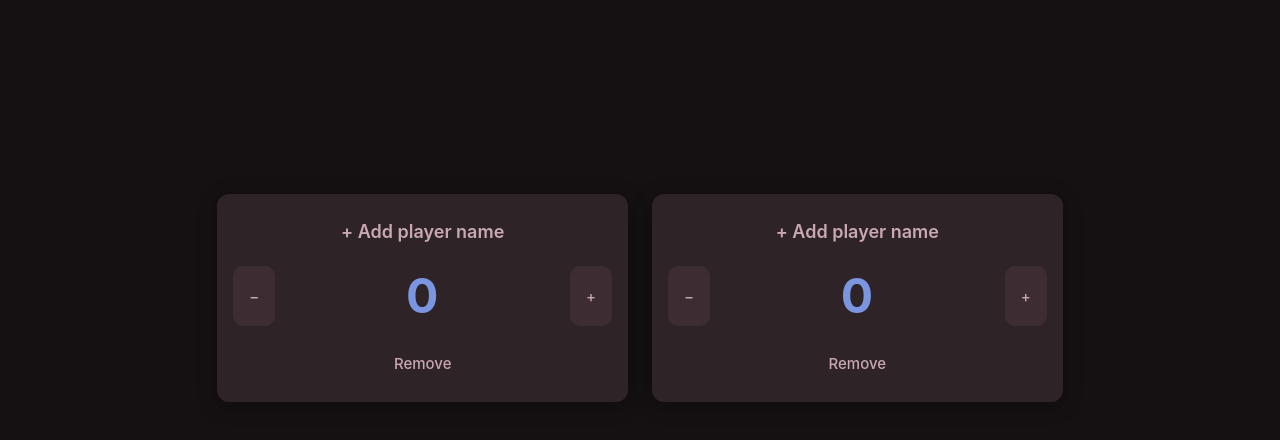
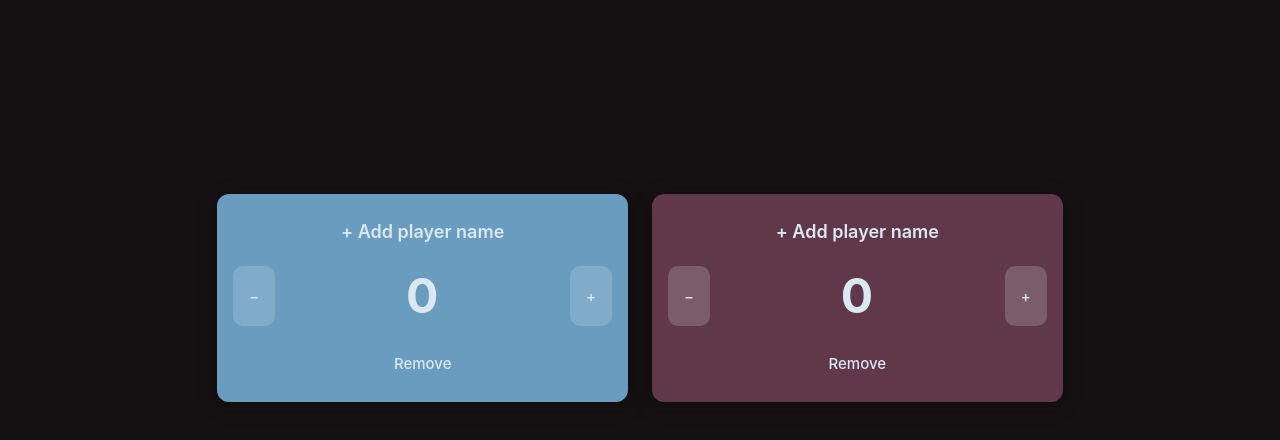
Before and after one commit to Laima-Mazeikyte/score-keeper, a plain HTML site: page index.html in a window 1280 px wide. Shown: the part 148-588 px from the top of the page. Drawn offline with Linux system fonts and the light colour scheme; a web font is replaced by a local one.

Commit message:
color token adjustments

```diff
--- a/styles.css
+++ b/styles.css
@@ -6,15 +6,15 @@
   --bg: var(--gray-1000);
   --surface: var(--gray-900);
   --surface-hover: var(--gray-800);
-  --text: var(--gray-200);
-  --text-muted: var(--blue-500);
+  --text: var(--blue-50);
+  --text-muted: var(--blue-50);
   --primary: var(--blue-500);
   --primary-hover: var(--blue-400);
   --primary-text: var(--gray-950);
   --secondary: transparent;
   --secondary-border: var(--blue-500);
   --tertiary: transparent;
-  --tertiary-text: var(--gray-300);
+  --tertiary-text: var(--blue-50);
   /* Alpha variants (color-mix from primitives) */
   --secondary-hover: color-mix(in srgb, var(--blue-500) 15%, transparent);
   --tertiary-hover: color-mix(in srgb, var(--gray-300) 12%, transparent);
@@ -149,6 +149,20 @@ body {
   gap: var(--space-3);
 }
 
+/* Card backgrounds: one secondary colour per card, exact order from tokens/colors.css */
+.players-grid .player-card:nth-child(1)  { background: #699CBF; }  /* secondary-1 */
+.players-grid .player-card:nth-child(2)  { background: #61384A; }  /* secondary-2 */
+.players-grid .player-card:nth-child(3)  { background: #617627; }  /* secondary-3 */
+.players-grid .player-card:nth-child(4)  { background: #F675D2; }  /* secondary-4 */
+.players-grid .player-card:nth-child(5)  { background: #FBA514; }  /* secondary-5 */
+.players-grid .player-card:nth-child(6)  { background: #786CC6; }  /* secondary-6 */
+.players-grid .player-card:nth-child(7)  { background: #A84010; }  /* secondary-7 */
+.players-grid .player-card:nth-child(8)  { background: #5E5203; }  /* secondary-8 */
+.players-grid .player-card:nth-child(9)  { background: #2D6B7C; }  /* secondary-9 */
+.players-grid .player-card:nth-child(10) { background: #544B8A; }  /* secondary-10 */
+.players-grid .player-card:nth-child(11) { background: #F05B17; }  /* secondary-11 */
+.players-grid .player-card:nth-child(12) { background: #AC5293; }  /* secondary-12 */
+
 .player-name-row {
   display: flex;
   align-items: center;
@@ -205,7 +219,7 @@ body {
 .score {
   font-size: 3rem;
   font-weight: 700;
-  color: var(--primary);
+  color: var(--blue-50);
   text-align: center;
   letter-spacing: 0.02em;
   line-height: 1.2;
@@ -257,8 +271,8 @@ button:active {
 /* Score +/- buttons: fill row top-to-bottom; slight darker default so shape is visible, hover same as Add player */
 .score-controls .score-btn {
   padding: 0 var(--space-4);
-  background: var(--surface-hover);
-  color: var(--tertiary-text);
+  background: color-mix(in srgb, var(--blue-50) 20%, transparent);
+  color: var(--blue-50);
   border: none;
   font-size: 0.9375rem;
   display: flex;
@@ -273,7 +287,7 @@ button:active {
 /* Secondary: Add player, Reset score */
 .btn-secondary {
   background: var(--surface-hover);
-  color: var(--text);
+  color: var(--blue-50);
   border: none;
 }
 
--- a/tokens/colors.css
+++ b/tokens/colors.css
@@ -1,6 +1,6 @@
 /**
  * Primitive color palette.
- * Gray = base; secondary = board-inspired (milky white, mustard, burnt orange, sky blue, pastel violet, bright pink, sage).
+ * Gray = base; blue = accent.
  */
 :root {
   /* Gray scale (burgundy-tinted) */
@@ -18,104 +18,25 @@
   --gray-1000: #151012;
 
   /* Blue scale (accent) */
-  --blue-50: #eef1fc;
-  --blue-100: #dce2f5;
-  --blue-200: #b8c2e8;
-  --blue-300: #9dadde;
-  --blue-400: #89a8e8;
-  --blue-500: #7a96e0;
-  --blue-600: #6b82d4;
+  --blue-50: #DAE8F1;
+  --blue-100: #AECDE1;
+  --blue-200: #8BB7D4;
+  --blue-300: #699CBF;
+  --blue-400: #4385B1;
+  --blue-500: #276D9B;
+  --blue-600: #155179;
 
-  /* ─── Secondary colors (board-inspired, same scale logic) ─── */
-
-  /* Cream — milky white / warm off-white */
-  --cream-50: #faf8f5;
-  --cream-100: #f5f0e8;
-  --cream-200: #e8dfd0;
-  --cream-300: #d4c4ad;
-  --cream-400: #b8a07d;
-  --cream-500: #9a8459;
-  --cream-600: #7d6b48;
-  --cream-700: #635539;
-  --cream-800: #4d442e;
-  --cream-900: #3a3324;
-  --cream-950: #262219;
-
-  /* Red — bright pink / fuchsia */
-  --red-50: #fff0f5;
-  --red-100: #ffd9e8;
-  --red-200: #ffb3d1;
-  --red-300: #f58ab8;
-  --red-400: #e85c9a;
-  --red-500: #d94a7f;
-  --red-600: #b83d69;
-  --red-700: #933254;
-  --red-800: #752944;
-  --red-900: #5a2335;
-  --red-950: #3d1824;
-
-  /* Amber — burnt orange */
-  --amber-50: #fdf5ef;
-  --amber-100: #f9e8da;
-  --amber-200: #f0cfb3;
-  --amber-300: #e0a87a;
-  --amber-400: #c87d4a;
-  --amber-500: #a85f36;
-  --amber-600: #8a4e2c;
-  --amber-700: #6e3f24;
-  --amber-800: #57331e;
-  --amber-900: #422819;
-  --amber-950: #2c1b12;
-
-  /* Gold — mustard yellow / ochre */
-  --gold-50: #faf8ef;
-  --gold-100: #f5f0dc;
-  --gold-200: #e8dfb8;
-  --gold-300: #d4c78a;
-  --gold-400: #b8a85c;
-  --gold-500: #9a8a3a;
-  --gold-600: #7d712e;
-  --gold-700: #635a25;
-  --gold-800: #4d471e;
-  --gold-900: #3a3518;
-  --gold-950: #262312;
-
-  /* Sage — muted earthy green */
-  --sage-50: #f2f5ef;
-  --sage-100: #e4ebdc;
-  --sage-200: #c8d4b8;
-  --sage-300: #a3b48a;
-  --sage-400: #7d8f5c;
-  --sage-500: #5f6d42;
-  --sage-600: #4a5535;
-  --sage-700: #3b442a;
-  --sage-800: #2f3622;
-  --sage-900: #23291a;
-  --sage-950: #161c12;
-
-  /* Cyan — sky blue */
-  --cyan-50: #f0f7fc;
-  --cyan-100: #dcecf8;
-  --cyan-200: #b8d9f0;
-  --cyan-300: #8fc2e8;
-  --cyan-400: #5ea6dc;
-  --cyan-500: #3d8bc9;
-  --cyan-600: #3171a6;
-  --cyan-700: #285985;
-  --cyan-800: #22466b;
-  --cyan-900: #1b3552;
-  --cyan-950: #122338;
-
-  /* Violet — pastel violet / lavender */
-  --violet-50: #f8f4fa;
-  --violet-100: #f0e8f5;
-  --violet-200: #e0d0eb;
-  --violet-300: #c8add8;
-  --violet-400: #a87dc2;
-  --violet-500: #8a5aa8;
-  --violet-600: #70498a;
-  --violet-700: #593b6e;
-  --violet-800: #462f58;
-  --violet-900: #352544;
-  --violet-950: #231830;
+  /* Secondary palette */
+  --secondary-1: #699CBF;
+  --secondary-2: #61384A;
+  --secondary-3: #617627;
+  --secondary-4: #F675D2;
+  --secondary-5: #FBA514;
+  --secondary-6: #786CC6;
+  --secondary-7: #A84010;
+  --secondary-8: #5E5203;
+  --secondary-9: #2D6B7C;
+  --secondary-10: #544B8A;
+  --secondary-11: #F05B17;
+  --secondary-12: #AC5293;
 }
```
